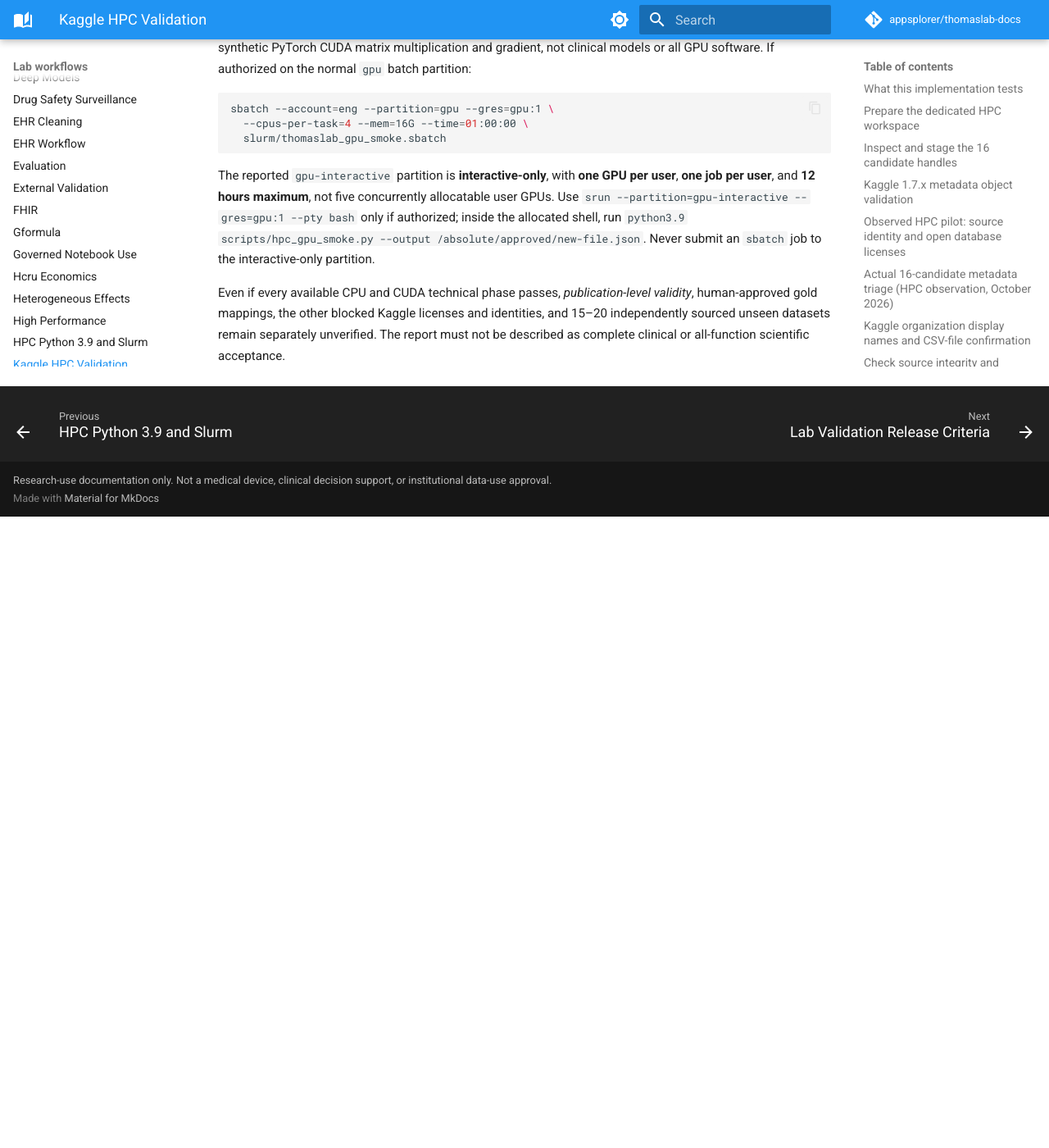
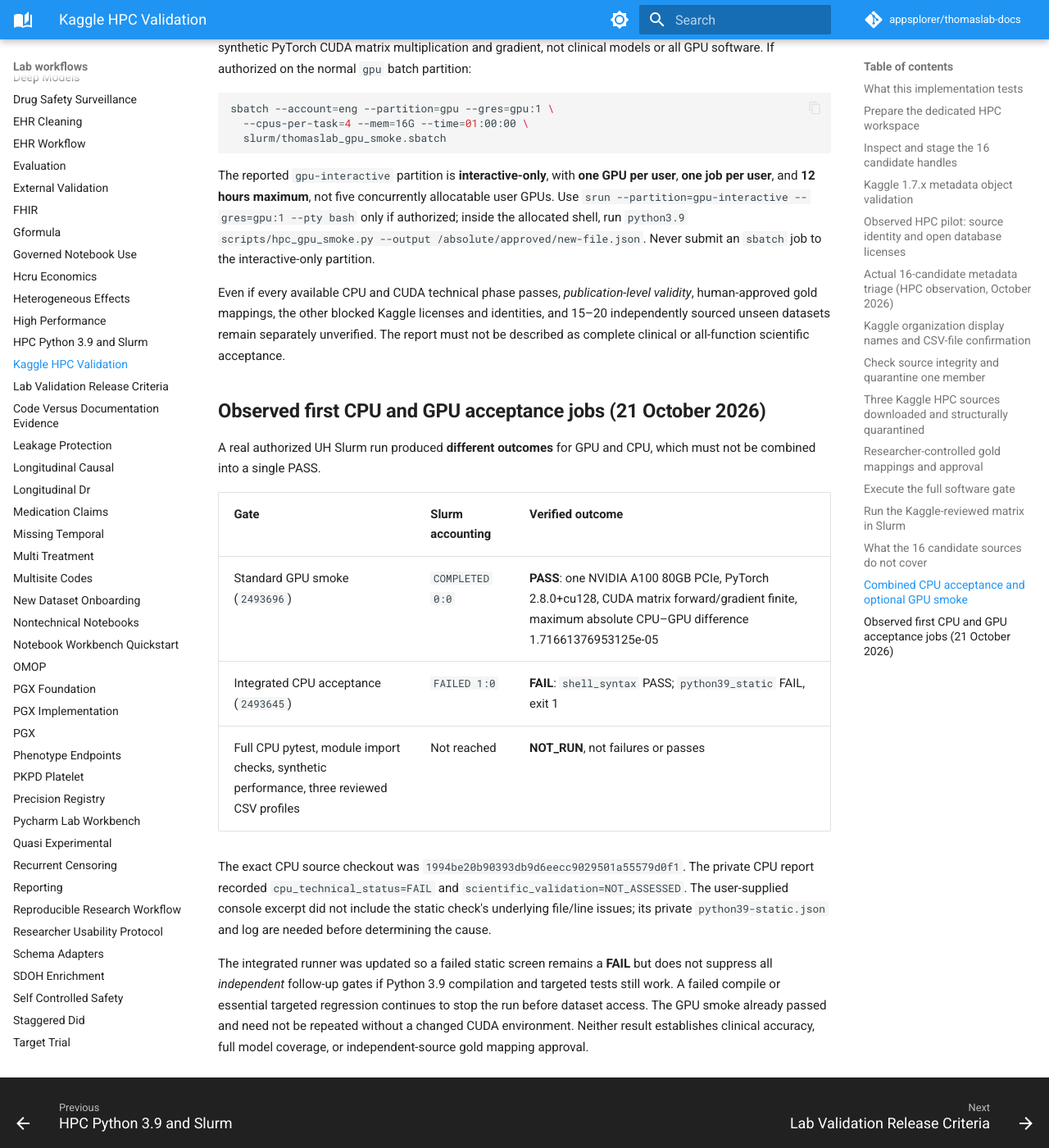
Before and after one commit to appsplorer/thomaslab-docs, an MkDocs documentation site: the page built from docs/guides/kaggle-hpc-acceptance.md, in a window 1280 px wide and 1400 px high, scrolled down 10569 px. Shown: the whole window at 82% size. Built offline with MkDocs 1.6.1 and Material for MkDocs 9.7.7, drawn with Linux system fonts in a browser that asks for light colours; comment, search, counter and statistics services are not loaded; before the commit the page ends 11199 px from its top, so only the background shows below that.

Commit message:
docs: distinguish real CPU acceptance failure from successful CUDA smoke

```diff
--- a/docs/guides/kaggle-hpc-acceptance.md
+++ b/docs/guides/kaggle-hpc-acceptance.md
@@ -346,3 +346,18 @@
 The reported `gpu-interactive` partition is **interactive-only**, with **one GPU per user**, **one job per user**, and **12 hours maximum**, not five concurrently allocatable user GPUs. Use `srun --partition=gpu-interactive --gres=gpu:1 --pty bash` only if authorized; inside the allocated shell, run `python3.9 scripts/hpc_gpu_smoke.py --output /absolute/approved/new-file.json`. Never submit an `sbatch` job to the interactive-only partition.
 
 Even if every available CPU and CUDA technical phase passes, *publication-level validity*, human-approved gold mappings, the other blocked Kaggle licenses and identities, and 15–20 independently sourced unseen datasets remain separately unverified. The report must not be described as complete clinical or all-function scientific acceptance.
+
+
+## Observed first CPU and GPU acceptance jobs (21 October 2026)
+
+A real authorized UH Slurm run produced **different outcomes** for GPU and CPU, which must not be combined into a single PASS.
+
+| Gate | Slurm accounting | Verified outcome |
+|---|---|---|
+| Standard GPU smoke (`2493696`) | `COMPLETED 0:0` | **PASS**: one NVIDIA A100 80GB PCIe, PyTorch 2.8.0+cu128, CUDA matrix forward/gradient finite, maximum absolute CPU–GPU difference 1.71661376953125e-05 |
+| Integrated CPU acceptance (`2493645`) | `FAILED 1:0` | **FAIL**: `shell_syntax` PASS; `python39_static` FAIL, exit 1 |
+| Full CPU pytest, module import checks, synthetic performance, three reviewed CSV profiles | Not reached | **NOT_RUN**, not failures or passes |
+
+The exact CPU source checkout was `1994be20b90393db9d6eecc9029501a55579d0f1`. The private CPU report recorded `cpu_technical_status=FAIL` and `scientific_validation=NOT_ASSESSED`. The user-supplied console excerpt did not include the static check's underlying file/line issues; its private `python39-static.json` and log are needed before determining the cause.
+
+The integrated runner was updated so a failed static screen remains a **FAIL** but does not suppress all *independent* follow-up gates if Python 3.9 compilation and targeted tests still work. A failed compile or essential targeted regression continues to stop the run before dataset access. The GPU smoke already passed and need not be repeated without a changed CUDA environment. Neither result establishes clinical accuracy, full model coverage, or independent-source gold mapping approval.
```
